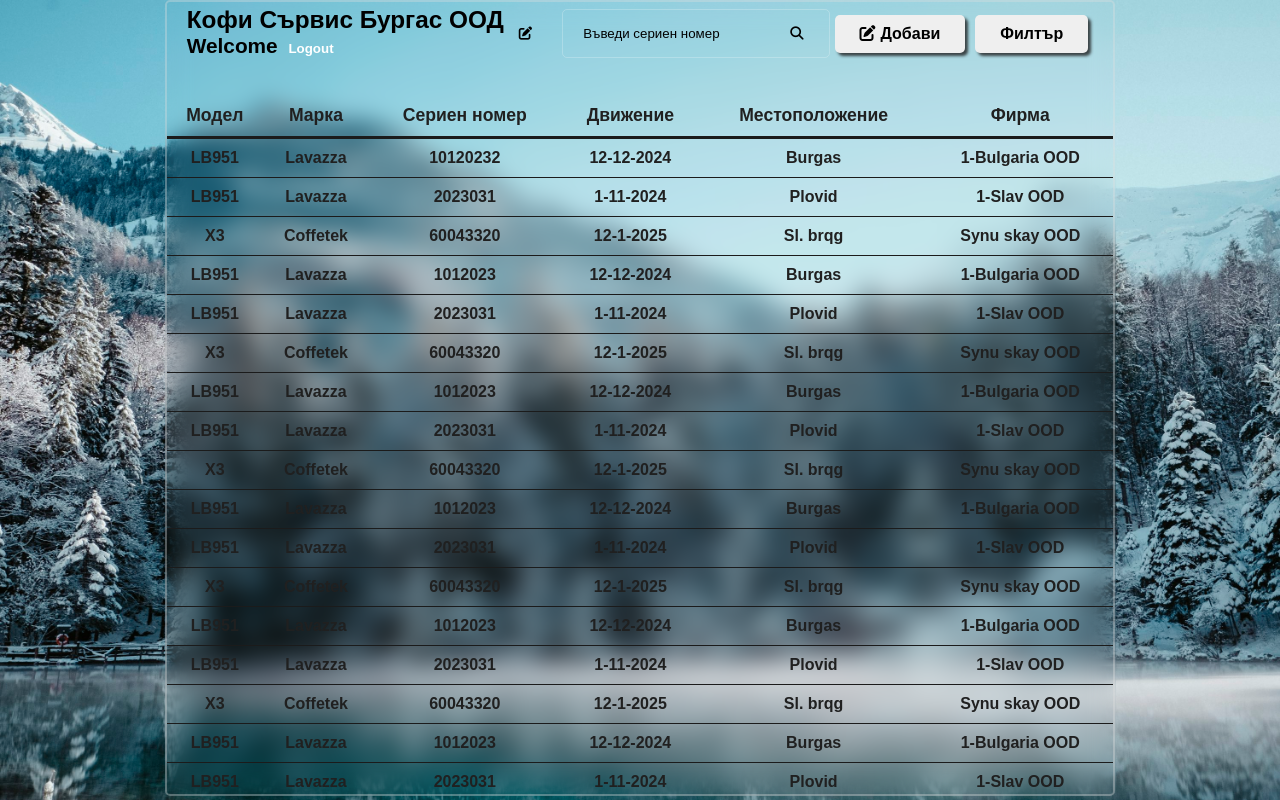
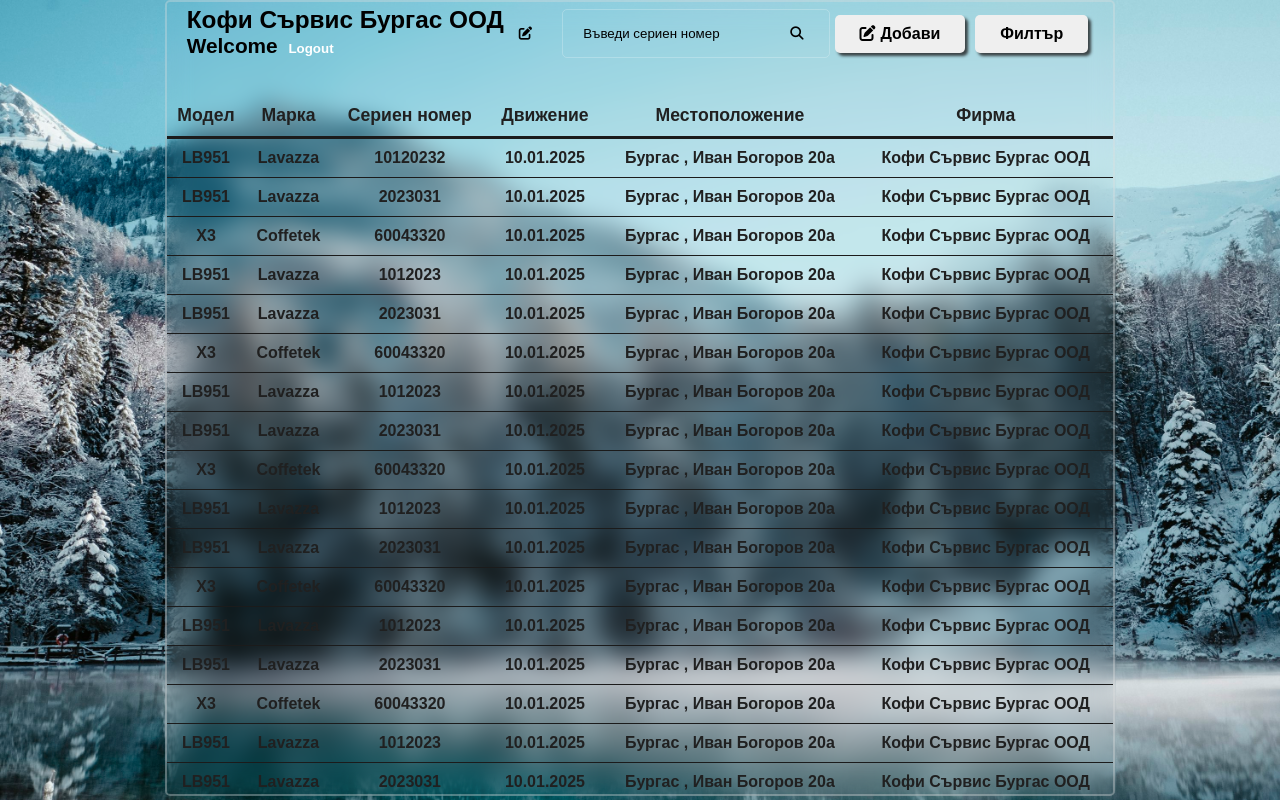
Before and after one commit to G-Stoychev/MachineManagerReact, a React (Vite) app: page / in a window 1280 px wide. Built offline with nearby package versions, Linux system fonts and the light colour scheme.

Commit message:
spread machineTable components and move states i row component

```diff
--- a/src/components/ExpandedContainer/ExpandedContainer.jsx
+++ b/src/components/ExpandedContainer/ExpandedContainer.jsx
@@ -9,7 +9,11 @@
 } from "../../services/dataService.js";
 import ProtocolModal from "../ProtocolModal/ProtocolModal.jsx";
 
-export default function ExpandedContainer({ machine, closeRow }) {
+export default function ExpandedContainer({
+    machine,
+    closeRow,
+    onUpdateMovement,
+}) {
     const [content, setContent] = useState("repairs");
     const [selectedRepair, setSelectedRepair] = useState();
     const [repairsList, setRepairsList] = useState(
@@ -33,6 +37,7 @@
             return;
         }
         setSelectedRepair(undefined);
+        onUpdateMovement(lastmove);
         closeRow(id);
     };
 
@@ -57,14 +62,16 @@
     };
 
     const handOnSaveMovement = (lastmove) => {
+        lastmove.machineId = machine.id;
         lastmove.id = Date.now().toString();
-        lastmove.machineId = machine.id;
         lastmove.date = new Date().toLocaleDateString("en-GB");
-        setMovements([...movemetns, lastmove]);
+        setMovements((m) => [...m, lastmove]);
         handleSetInformation();
+        console.log(movemetns);
     };
 
     const lastmove = movemetns[movemetns.length - 1];
+
     return (
         <>
             {content === "protocolModal" ? (
--- a/src/components/MachineTable/MachineTable.jsx
+++ b/src/components/MachineTable/MachineTable.jsx
@@ -1,17 +1,7 @@
-import { useState, Fragment } from "react";
-import { createPortal } from "react-dom";
-
 import classes from "./MachineTable.module.css";
 
-import ExpandedContainer from "../ExpandedContainer/ExpandedContainer.jsx";
+import Row from "./Row.jsx";
 export default function MachineTable({ machines }) {
-    const [expandedModal, setExpandedModal] = useState(null);
-
-    function toggleModal(id) {
-        setExpandedModal(expandedModal === id ? null : id);
-        return id;
-    }
-
     return (
         <>
             <table className={classes.table}>
@@ -27,28 +17,7 @@
                 </thead>
                 <tbody className="table-body">
                     {machines.map((machine) => (
-                        <Fragment key={machine.id}>
-                            <tr
-                                onClick={() => {
-                                    toggleModal(machine.id);
-                                }}
-                            >
-                                <td>{machine.model}</td>
-                                <td>{machine.brand}</td>
-                                <td>{machine.serialNumber}</td>
-                                <td>{machine.movement}</td>
-                                <td>{machine.location}</td>
-                                <td>{machine.partner}</td>
-                            </tr>
-                            {expandedModal === machine.id &&
-                                createPortal(
-                                    <ExpandedContainer
-                                        machine={machine}
-                                        closeRow={toggleModal}
-                                    />,
-                                    document.getElementById("portal")
-                                )}
-                        </Fragment>
+                        <Row key={machine.id} machine={machine} />
                     ))}
                 </tbody>
             </table>
--- /dev/null
+++ b/src/components/MachineTable/Row.jsx
@@ -0,0 +1,46 @@
+import { createPortal } from "react-dom";
+import { useState } from "react";
+
+import ExpandedContainer from "../ExpandedContainer/ExpandedContainer.jsx";
+
+import { getCompany } from "../../services/dataService.js";
+
+export default function Row({ machine }) {
+    const [expandedModal, setExpandedModal] = useState(null);
+    const [move, setMove] = useState(null);
+    const company = getCompany();
+
+    function toggleModal(id) {
+        setExpandedModal(expandedModal === id ? null : id);
+        return id;
+    }
+
+    const updateMovements = (lastmove) => {
+        setMove(lastmove);
+    };
+    return (
+        <>
+            <tr
+                onClick={() => {
+                    toggleModal(machine.id);
+                }}
+            >
+                <td>{machine.model}</td>
+                <td>{machine.brand}</td>
+                <td>{machine.serialNumber}</td>
+                <td>{move ? move.date : machine.buyDate}</td>
+                <td>{move ? move.location : company.adress}</td>
+                <td>{move ? move.partner : company.name}</td>
+            </tr>
+            {expandedModal === machine.id &&
+                createPortal(
+                    <ExpandedContainer
+                        machine={machine}
+                        closeRow={toggleModal}
+                        onUpdateMovement={updateMovements}
+                    />,
+                    document.getElementById("portal")
+                )}
+        </>
+    );
+}
--- a/src/components/ProtocolModal/PartnerModal.jsx
+++ b/src/components/ProtocolModal/PartnerModal.jsx
@@ -18,6 +18,7 @@
 
     const handleSubmit = (prevState, formData) => {
         const inputPartnerIfno = {
+            id: Date.now().toString(),
             partner: formData.get("partner"),
             contact: formData.get("contact"),
             location: formData.get("location"),
--- a/src/util/machineData.js
+++ b/src/util/machineData.js
@@ -4,162 +4,126 @@
         model: "LB951",
         brand: "Lavazza",
         serialNumber: 10120232,
-        movement: "12-12-2024",
-        location: " Burgas",
-        partner: "1-Bulgaria OOD",
+        buyDate: "10.01.2025",
     },
     {
         id: 2,
         model: "LB951",
         brand: "Lavazza",
         serialNumber: 2023031,
-        movement: "1-11-2024",
-        location: " Plovid",
-        partner: "1-Slav OOD",
+        buyDate: "10.01.2025",
     },
     {
         id: 3,
         model: "X3",
         brand: "Coffetek",
         serialNumber: 60043320,
-        movement: "12-1-2025",
-        location: " Sl. brqg",
-        partner: " Synu skay OOD",
+        buyDate: "10.01.2025",
     },
     {
         id: 4,
         model: "LB951",
         brand: "Lavazza",
         serialNumber: 1012023,
-        movement: "12-12-2024",
-        location: " Burgas",
-        partner: "1-Bulgaria OOD",
+        buyDate: "10.01.2025",
     },
     {
         id: 5,
         model: "LB951",
         brand: "Lavazza",
         serialNumber: 2023031,
-        movement: "1-11-2024",
-        location: " Plovid",
-        partner: "1-Slav OOD",
+        buyDate: "10.01.2025",
     },
     {
         id: 6,
         model: "X3",
         brand: "Coffetek",
         serialNumber: 60043320,
-        movement: "12-1-2025",
-        location: " Sl. brqg",
-        partner: " Synu skay OOD",
+        buyDate: "10.01.2025",
     },
     {
         id: 7,
         model: "LB951",
         brand: "Lavazza",
         serialNumber: 1012023,
-        movement: "12-12-2024",
-        location: " Burgas",
-        partner: "1-Bulgaria OOD",
+        buyDate: "10.01.2025",
     },
     {
         id: 8,
         model: "LB951",
         brand: "Lavazza",
         serialNumber: 2023031,
-        movement: "1-11-2024",
-        location: " Plovid",
-        partner: "1-Slav OOD",
+        buyDate: "10.01.2025",
     },
     {
         id: 9,
         model: "X3",
         brand: "Coffetek",
         serialNumber: 60043320,
-        movement: "12-1-2025",
-        location: " Sl. brqg",
-        partner: " Synu skay OOD",
+        buyDate: "10.01.2025",
     },
     {
         id: 10,
         model: "LB951",
         brand: "Lavazza",
         serialNumber: 1012023,
-        movement: "12-12-2024",
-        location: " Burgas",
-        partner: "1-Bulgaria OOD",
+        buyDate: "10.01.2025",
     },
     {
         id: 11,
         model: "LB951",
         brand: "Lavazza",
         serialNumber: 2023031,
-        movement: "1-11-2024",
-        location: " Plovid",
-        partner: "1-Slav OOD",
+        buyDate: "10.01.2025",
     },
     {
         id: 13,
         model: "X3",
         brand: "Coffetek",
         serialNumber: 60043320,
-        movement: "12-1-2025",
-        location: " Sl. brqg",
-        partner: " Synu skay OOD",
+        buyDate: "10.01.2025",
     },
     {
         id: 14,
         model: "LB951",
         brand: "Lavazza",
         serialNumber: 1012023,
-        movement: "12-12-2024",
-        location: " Burgas",
-        partner: "1-Bulgaria OOD",
+        buyDate: "10.01.2025",
     },
     {
         id: 22,
         model: "LB951",
         brand: "Lavazza",
         serialNumber: 2023031,
-        movement: "1-11-2024",
-        location: " Plovid",
-        partner: "1-Slav OOD",
+        buyDate: "10.01.2025",
     },
     {
         id: 23,
         model: "X3",
         brand: "Coffetek",
         serialNumber: 60043320,
-        movement: "12-1-2025",
-        location: " Sl. brqg",
-        partner: " Synu skay OOD",
+        buyDate: "10.01.2025",
     },
     {
         id: 21,
         model: "LB951",
         brand: "Lavazza",
         serialNumber: 1012023,
-        movement: "12-12-2024",
-        location: " Burgas",
-        partner: "1-Bulgaria OOD",
+        buyDate: "10.01.2025",
     },
     {
         id: 25,
         model: "LB951",
         brand: "Lavazza",
         serialNumber: 2023031,
-        movement: "1-11-2024",
-        location: " Plovid",
-        partner: "1-Slav OOD",
+        buyDate: "10.01.2025",
     },
     {
         id: 31,
         model: "X3",
         brand: "Coffetek",
         serialNumber: 60043320,
-        movement: "12-1-2025",
-        location: " Sl. brqg",
-        partner: " Synu skay OOD",
+        buyDate: "10.01.2025",
     },
 ];
 
```
